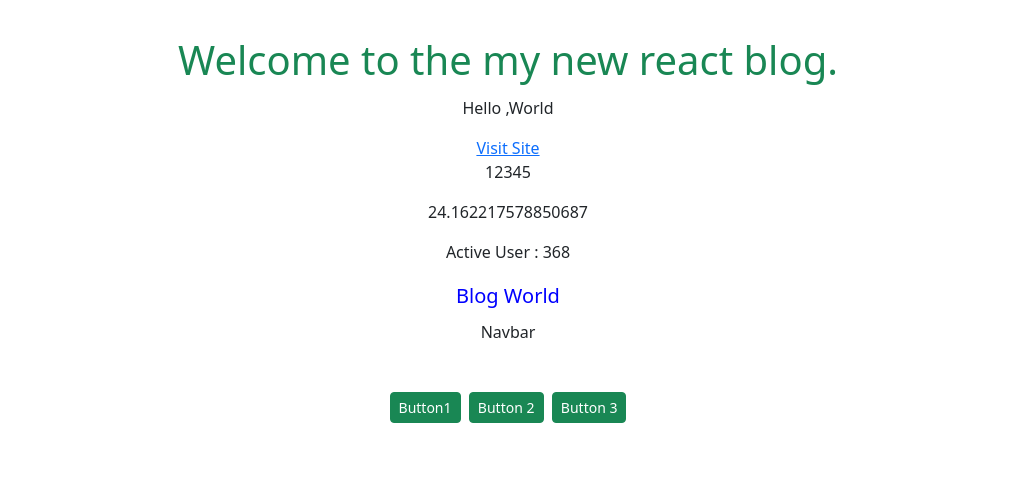
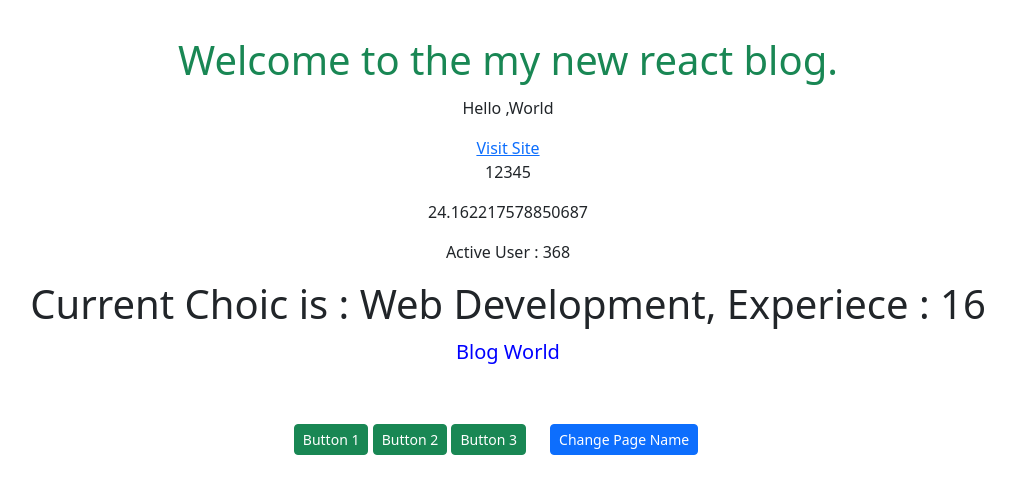
Before and after one commit to developersksingh/react-complete-development, a React (Vite) app in the folder dojo-blog/: page / in a window 1280 px wide. Shown: the top 494 px of the page, without its empty margins (132-1147 px from the left). Built offline with nearby package versions, Linux system fonts and the light colour scheme.

Commit message:
Using State (useState hook) to update the current value
Using State (useState hook) to update the current value

```diff
--- a/dojo-blog/src/Navbar.jsx
+++ b/dojo-blog/src/Navbar.jsx
@@ -1,25 +1,60 @@
-import React from 'react'
+import React from "react";
+import { useState } from "react";
 
-function Navbar() {
-     const hadlerClick= ()=>{
-        alert(`Welcome My Dear Friends`);
-    }
-    const hadlerClickAgain = (a,b)=>{
-        alert(`You have getting Score Like : ${a}, ${b}`);
-    }
-     const hadlerClickEvent = (a,b,e)=>{
-        alert(`You have getting Score Like : ${a}, ${b} : Event :${e.type}`);
-    }
+const Navbar = () => {
+  const [pageName, setPageName] = useState("Web Development");
+  const [exprience, setExperience] = useState(16);
+
+  const handlerClick = () => {
+    alert("Welcome My Dear Friends");
+  };
+
+  const handlerClickAgain = (a, b) => {
+    alert(`You have getting Score Like : ${a}, ${b}`);
+  };
+
+  const handlerClickEvent = (a, b, e) => {
+    alert(`You have getting Score Like : ${a}, ${b} : Event : ${e.type}`);
+  };
+  const changePageName = () => {
+    setPageName("Mobile Development");
+    setExperience(20);
+  }
+
   return (
     <>
-    <h1 style={{color:"blue",padding:"4px", fontSize:"20px"}}>Blog World</h1>
-    <div>Navbar</div>
-    <button className="btn btn-sm btn-success mr-4" onClick={hadlerClick}>Button1</button> &nbsp;
-    <button className="btn btn-sm btn-success my-5" onClick={()=>{hadlerClickAgain(101,268)}}>Button 2 </button> &nbsp;
-    <button className="btn btn-sm btn-success my-5" onClick={(e)=>hadlerClickEvent(101,268,e)}>Button 3 </button>
+      <h1>Current Choic is : {pageName}, Experiece :  {exprience}</h1>
+      <h1
+        style={{
+          color: "blue",
+          padding: "4px",
+          fontSize: "20px",
+        }}
+      >
+        Blog World
+      </h1>
+      <button className="btn btn-sm btn-success mr-4" onClick={handlerClick}>
+        Button 1
+      </button>
+      &nbsp;
+      <button
+        className="btn btn-sm btn-success my-5"
+        onClick={() => handlerClickAgain(101, 268)}
+      >
+        Button 2
+      </button>
+      &nbsp;
+      <button
+        className="btn btn-sm btn-success my-5"
+        onClick={(e) => handlerClickEvent(101, 268, e)}
+      >
+        Button 3
+      </button>
+      <button className="btn btn-sm btn-primary mx-4" onClick={changePageName}>
+        Change Page Name
+      </button>
+    </>
+  );
+};
 
-    </>
-  )
-}
-
-export default Navbar
+export default Navbar;
```
